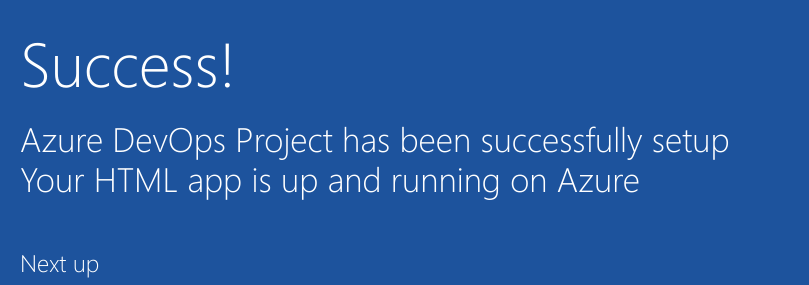
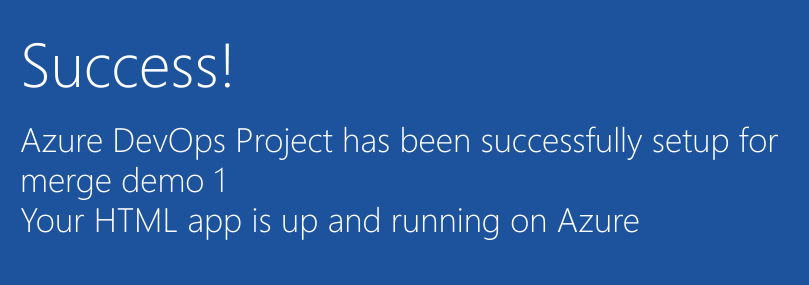
Before and after one commit to kapilsaluja/first-sample-repo, a plain HTML site: page index.html in a window 1280 px wide. Shown: the part 352-637 px from the top of the page, 205-1014 px from the left. Drawn offline with Linux system fonts and the light colour scheme.

Commit message:
changes in index for first merge branch

```diff
--- a/index.html
+++ b/index.html
@@ -19,7 +19,7 @@
         </div>
             <div class="content-body">
                 <div class="success-text">Success!</div>
-                <div class="description line-1"> Azure DevOps Project has been successfully setup</div>
+                <div class="description line-1"> Azure DevOps Project has been successfully setup for merge demo 1</div>
                 <div class="description line-2"> Your HTML app is up and running on Azure</div>
                 <div class="next-steps-container">
                     <div class="next-steps-header">Next up</div>
```
